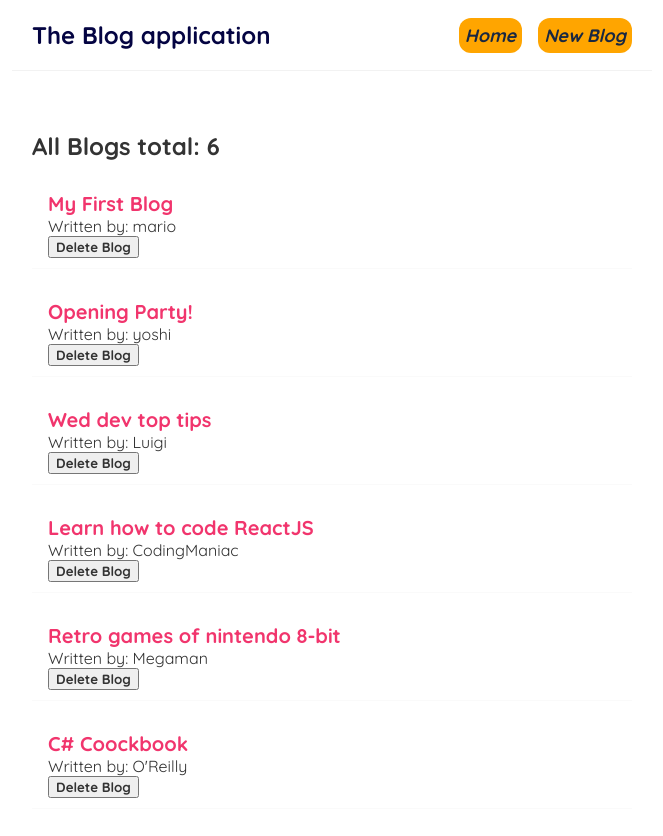
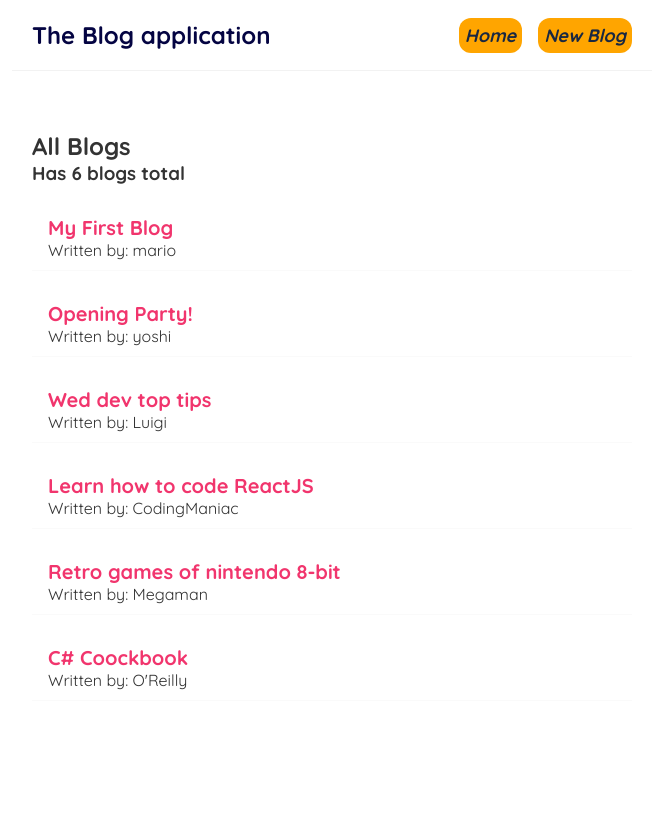
Before and after one commit to TomiSar/ReactProjects, a React (Create React App) app in the folder blog-application/: page / in a window 1280 px wide. Shown: the top 836 px of the page, without its empty margins (308-971 px from the left). After the commit the page ends 800 px from the top, so only its background shows below. Built offline with nearby package versions, Linux system fonts and the light colour scheme; data requests are answered from the project's data file.

Commit message:
Moved fetching url own component so that it can be used reuse better. Removed unnecessary buttons..

```diff
--- a/blog-application/src/BlogList.js
+++ b/blog-application/src/BlogList.js
@@ -5,12 +5,13 @@ const BLogList = ({ blogs, title, handleDelete }) => {
     return (
         <div className="blog-list">
             {/* title is parameter from Parent Home.js component */}
-            <h2>{ title } total: {blogs.length}</h2>
+            <h2>{ title }</h2>
+            <h3>Has {blogs.length} blogs total</h3>
             {   blogs.map((blog) => (
                 <div className="blog-preview" key={blog.id}>
                     <h2>{blog.title}</h2>
                     <p>Written by: {blog.author}</p>
-                    <button onClick={() => handleDelete(blog.id)}><strong>Delete Blog</strong></button>
+                    {/* <button onClick={() => handleDelete(blog.id)}>Delete Blog</button> */}
                 </div>
             ))}
         </div>
--- a/blog-application/src/Home.js
+++ b/blog-application/src/Home.js
@@ -1,49 +1,24 @@
-import { useState, useEffect } from "react";
 import BLogList from "./BlogList";
+import useFecth from "./useFetch";
 //c:\Users\TS\CodeRepos\ReactProjects\blog-application\data>json-server --watch db.json --port 4000
 
-const Home = () => {
-    const [blogs, setBlogs] = useState(null);
-    const [isPending, setIsPending] = useState(true);
-    const [error, setError] = useState(null);
+const Home = ({ setData }) => {
+    const { data, isPending, error } = useFecth('http://localhost:4000/blogs');
 
     // Delete should be done in Home.js component to interact data
     // true id didn't match the argument(keep on array), false if matches the argument (remove from array)
-    const handleDelete = (id) => {
-        const newBlogs = blogs.filter(blog => blog.id !== id);
-        setBlogs(newBlogs);
-    }
-
-    // useEffect runs on every render by default, dependency is [] runs only on init render (state doesn't change)
-    // useEffect always changes when dependency value is changed. useEfect fetch data.
-    useEffect(() => {
-      setTimeout(() => {
-        fetch('http://localhost:4000/blogs')    //fetch data
-          .then(response => {                   //get response object
-            if (!response.ok) {
-                throw Error('Could not fetch the data from resource');
-            }
-            return response.json();             //use json method on response
-        })
-        .then(data => {                         //use another then method to get data
-          setBlogs(data);                       //use data
-          setIsPending(false);                   //setIsPenging(false) while data is fetched
-          setError(null);
-        })
-        .catch((error) => {
-            setIsPending(false);                 //Do not show Loading data.. if error occurs
-            setError(error.message);             //catch any network error messages
-        })
-      }, 1000);                                 //setTimeout(1000ms) Loading data... then fetch data
-    }, []);
+    // const handleDelete = ({id}) => {
+    //     const newData = data.filter(data => data.id !== id);
+    //     setData(newData);
+    // }
 
     return (
         <div className="home">
             {/* React evaluation first left side blogs(null/false) --> then evaluates right side*/}
-            { }
             { error && <div>{error}</div>}
             { isPending && <div>Loading data..</div> }
-            { blogs && <BLogList blogs={blogs} title="All Blogs" handleDelete={handleDelete}/> }
+            { data && <BLogList blogs={data} title="All Blogs"/> }
+            {/* { data && <BLogList blogs={data} title="All Blogs" handleDelete={handleDelete}/> }  */}
             {/* <BLogList blogs={blogs.filter((blog) => blog.author === 'Mario')} title="Mario's Blogs" handleDelete={handleDelete}/> */}
         </div>
     );
--- /dev/null
+++ b/blog-application/src/useFetch.js
@@ -0,0 +1,36 @@
+//Making a custom hook
+import { useState, useEffect } from 'react';
+
+const useFetch = (url) => {
+  const [data, setData] = useState(null);
+  const [isPending, setIsPending] = useState(true);
+  const [error, setError] = useState(null);
+
+  // useEffect runs on every render by default, dependency is [] runs only on init render (state doesn't change)
+  // useEffect always changes when dependency value is changed. useEfect fetch data.
+  useEffect(() => {
+    setTimeout(() => {
+      fetch(url)                                  //fetch data -->
+      .then(res => {                              //get response obnject
+        if (!res.ok) { // error coming back from server
+          throw Error('could not fetch the data for that resource');
+        }
+        return res.json();                        //use json method on response
+      })
+      .then(data => {                             //use another then method to get data
+        setData(data);                            //use data
+        setIsPending(false);                      //setIsPenging(false) while data is fetched
+        setError(null);                           //setError(null)
+      })
+      .catch(err => {
+        // auto catches network / connection error
+        setIsPending(false);                      //Do not show Loading data.. if error occurs
+        setError(err.message);                    //catch any network error messages
+      })
+    }, 1000);                                     //setTimeout(1000ms) Loading data... then fetch data
+  }, [url])
+
+  return { data, isPending, error };
+}
+
+export default useFetch;
```
Also changed, not shown: 1 other file (tests, documents, lock files or other folders).
